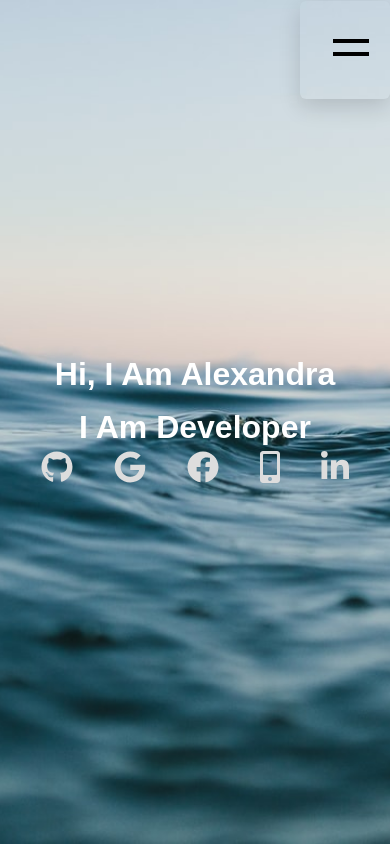
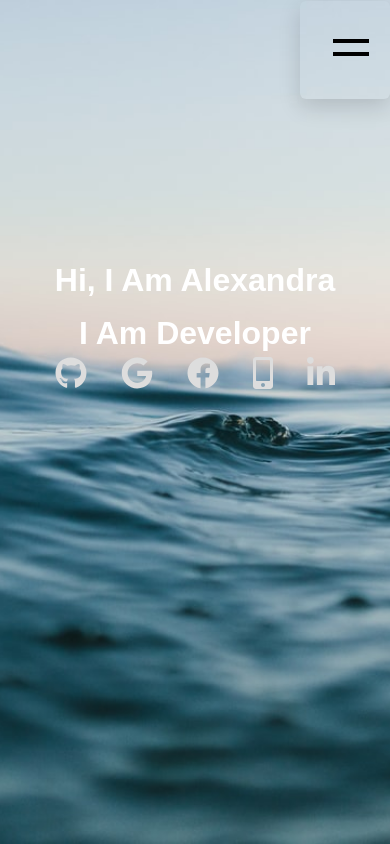
Before and after one commit to AlexandraBeseda/portfolio, a React (Create React App) app: page / in a window 390 px wide. Shown: the top 844 px of the page. Built offline with nearby package versions, Linux system fonts and the light colour scheme.

Commit message:
without normal text

```diff
--- a/src/components/Contacts/ContactForm/ContactForm.js
+++ b/src/components/Contacts/ContactForm/ContactForm.js
@@ -16,7 +16,7 @@ export const ContactForm = () => {
             }}
         >
             {({isSubmitting}) => (
-                <Form>
+                <Form style={{width:"100%"}}>
                     <div className={s.nameAndEmailContainer}>
                         <Field name="name" className={s.name} type="text" placeholder={"Name"}/>
                         <Field name="email" className={s.email} type="email" placeholder={"Email"}/>
--- a/src/components/Contacts/ContactForm/ContactForm.module.css
+++ b/src/components/Contacts/ContactForm/ContactForm.module.css
@@ -1,12 +1,13 @@
-
 .nameAndEmailContainer {
     display: flex;
     flex-wrap: wrap;
-    justify-content: space-between
+    justify-content: space-between;
+
 }
 
 .name, .email, .subject {
-    height: 30px;
+    width: 45%;
+    height: 50px;
     margin: 15px;
     border: 0;
     resize: none;
@@ -22,10 +23,10 @@
     display: flex;
 }
 
-.subject, .content {
+.subject {
     margin: 15px;
     width: 100%;
-    height: 30px;
+    height: 50px;
     padding: 15px;
     border-radius: 15px;
     border: 0;
@@ -35,7 +36,8 @@
 
 .content {
     width: 100%;
-    height: 50px;
+    height: 150px;
+    margin: 15px;
     padding: 15px;
     border-radius: 15px;
     border: 0;
@@ -43,17 +45,12 @@
     resize: none;
 }
 .subject:focus,.name:focus, .email:focus,.content:focus {
-    /*border-color: #007eff;
-    box-shadow: inset 0 1px 1px rgba(0, 0, 0, 0.075),
-    0 0 0 3px rgba(0, 126, 255, 0.1);
-    outline: none;*/
     border-color: #007eff;
     box-shadow: inset 0 1px 1px rgba(0, 0, 0, 0.075),
     0 0 0 3px rgba(0, 126, 255, 0.1);
     outline: none;
 }
 
-/*input[type=text], textarea {}*/
 .submitBtnContainer{
     display: flex;
     justify-content: center;
--- a/src/components/Contacts/Contacts.module.css
+++ b/src/components/Contacts/Contacts.module.css
@@ -3,18 +3,17 @@
 }
 
 .contactsContainer {
-    border: 1px solid black;
     align-items: center;
     justify-content: flex-start;
     flex-direction: column;
 }
 
 .contactForm {
-    border: 1px solid;
     display: flex;
     justify-content: center;
-    width: 600px;
+    width: 800px;
 }
+
 /*ширина инпута равна то что указано ниже (min-width: 1129px), если размер экрана больше 1129x*/
 @media screen and (max-width: 768px) {
     .contactForm {
--- a/src/components/Footer/Footer.module.css
+++ b/src/components/Footer/Footer.module.css
@@ -5,10 +5,9 @@
 .footerContainer {
     padding: 60px 0;
     align-items: center;
-    justify-content: flex-start;
+    justify-content: center;
     flex-direction: column;
     /*чтобы имя фамилия по центру блока были*/
-    text-align: center;
 }
 
 .rights {
--- a/src/components/Footer/Signs/Signs.module.css
+++ b/src/components/Footer/Signs/Signs.module.css
@@ -16,8 +16,6 @@
 
 @media screen and (max-width: 600px) {
     .icons{
-        width: 100%;
-        justify-content: space-evenly;
-
+        width: 280px;
     }
 }
--- a/src/components/Hi/Hi.js
+++ b/src/components/Hi/Hi.js
@@ -11,7 +11,9 @@ export const Hi = () => {
             <div className={s.title}>
                 <h1>Hi, I Am Alexandra</h1>
                 <h2>I Am Developer</h2>
-                <Signs/>
+                <div>
+                    <Signs/>
+                </div>
             </div>
 
         </div>
--- a/src/components/Hi/Hi.module.css
+++ b/src/components/Hi/Hi.module.css
@@ -1,6 +1,5 @@
 .header_img {
     height: 100vh;
-    width: 100%;
     background-image: url("./../../assets/image/v4.png");
 
     /*
@@ -9,38 +8,46 @@
     background-position: center center;
     background-repeat: no-repeat;
     background-size: cover;
+
+
 }
 
-.title{
+.title {
     display: flex;
     flex-direction: column;
     align-items: center;
-    padding: 250px  0 150px 0;
     text-align: center;
+    margin-top: 15%;
 }
 
-.title h1{
+.title h1 {
     color: #fff;
     font-size: 80px;
     font-weight: 900;
     margin-bottom: 5px;
 }
-.title h2{
+
+.title h2 {
     color: #fff;
     font-size: 54px;
     font-weight: 900;
-    margin: 0;
 }
 
 @media screen and (max-width: 768px) {
-    .title h1,.title h2 {
+    .title h1, .title h2 {
         font-size: 40px;
+    }
+    .title{
+        margin-top: 30%;
     }
 }
 
 
 @media screen and (max-width: 425px) {
-    .title h1,.title h2 {
+    .title h1, .title h2 {
         font-size: 32px;
     }
+    .title{
+        margin-top: 40%;
+    }
 }
--- a/src/components/Tab/Tab.module.css
+++ b/src/components/Tab/Tab.module.css
@@ -1,13 +1,18 @@
 .mainBlock {
     height: 60vh;
-    box-sizing: border-box;
     background-image: url("./../../assets/image/v4.png");
     background-size: cover;
     background-repeat: no-repeat;
     background-position: top center;
     background-attachment: fixed;
     position: relative;
+    /*-------------*/
+    display: flex;
+    flex-direction: column;
+    justify-content: center;
+    align-items: center;
 }
+
 .tabContainer {
     display: flex;
     flex-direction: column;
@@ -16,7 +21,7 @@
 }
 
 
-.tabContainer h1{
+.tabContainer h1 {
     font-size: 80px;
     line-height: 90px;
     font-weight: 900;
@@ -24,7 +29,8 @@
     margin: 0 0 10px;
     box-sizing: border-box;
 }
-.tabContainer h3{
+
+.tabContainer h3 {
     font-size: 24px;
     font-weight: 400;
     font-family: 'Montserrat', sans-serif;
--- a/src/components/Works/Works.js
+++ b/src/components/Works/Works.js
@@ -20,7 +20,7 @@ export const Works = () => {
     const socialAppBackImg = "https://i.pinimg.com/564x/31/61/92/3161926df735b51a872ab4fbece6ef9f.jpg";
     return (
         <div className={s.worksBlock}>
-            <a name={"works"}/>
+            <a name={"works"} >
 
                 <div className={`${styleContainer.container} ${s.worksContainer}`}>
                     <Title title={"Works"}/>
@@ -34,7 +34,7 @@ export const Works = () => {
 
                     </div>
                 </div>
-
+            </a>
         </div>
     );
 }
```
Lines whose indentation alone changed are shown as unchanged.
